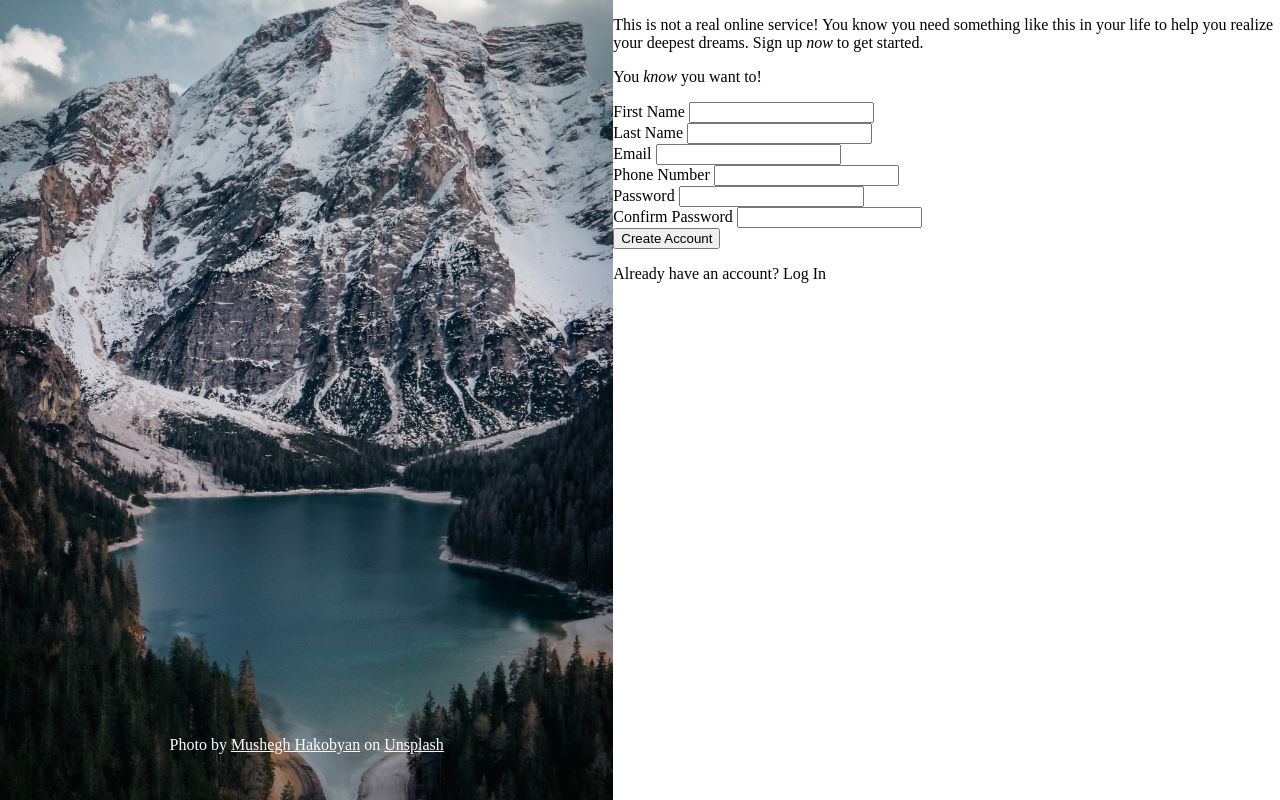
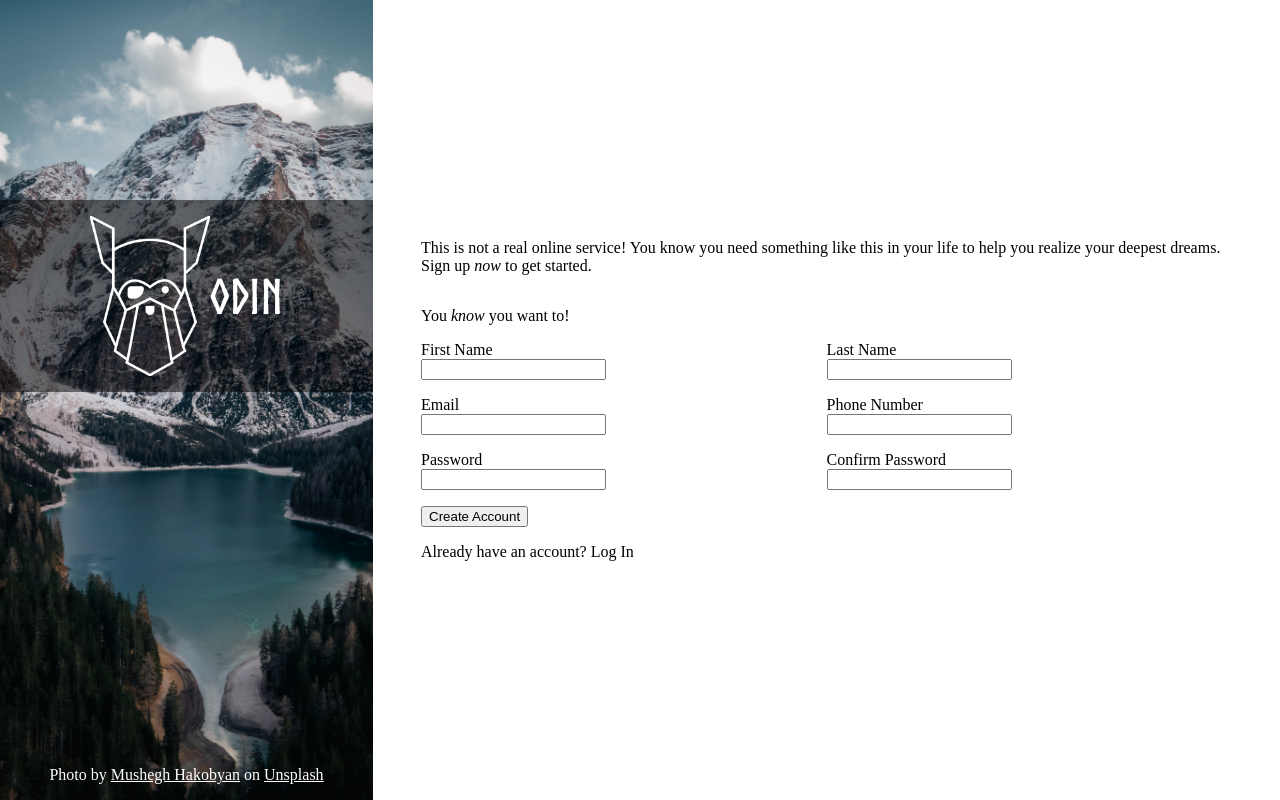
Before and after one commit to firecattos/Sign-up-form, a plain HTML site: page index.html in a window 1280 px wide. Drawn offline with Linux system fonts and the light colour scheme.

Commit message:
Created general base structure.

```diff
--- a/index.html
+++ b/index.html
@@ -9,6 +9,9 @@
 <body>
     <div class="container">
         <div class="left">
+            <div class="banner">
+                <img src="img/odin-lined.png">ODIN
+            </div>
             <p id="imageCredit">Photo by <a href="https://unsplash.com/photos/a-mountain-with-a-lake-in-the-middle-of-it-b-L7Y7EzGDo">Mushegh Hakobyan</a>
                 on <a href="https://unsplash.com/">Unsplash</a></p>
         </div>
@@ -19,29 +22,32 @@
                 Sign up <em>now</em> to get started.
             </p>
             <p>You <em>know</em> you want to!</p>
+            <!--
             <div class="formContainer">
-                <form action="" method="post">
-                    <div>
+            -->
+            <div>
+                <form action="" method="post" class="formContainer">
+                    <div class="inpWrap">
                         <label for="firstName">First Name</label>
                         <input type="text" name="firstName" id="firstName">
                     </div>
-                    <div>
+                    <div class="inpWrap">
                         <label for="lastName">Last Name</label>
                         <input type="text" name="lastName" id="lastName">
                     </div>
-                    <div>
+                    <div class="inpWrap">
                         <label for="email">Email</label>
                         <input type="email" name="email" id="email">
                     </div>
-                    <div>
+                    <div class="inpWrap">
                         <label for="phone">Phone Number</label>
                         <input type="tel" name="phone" id="phone">
                     </div>
-                    <div>
+                    <div class="inpWrap">
                         <label for="pwd">Password</label>
                         <input type="password" name="pwd" id="pwd">
                     </div>
-                    <div>
+                    <div class="inpWrap">
                         <label for="pwdConfirm">Confirm Password</label>
                         <input type="password" name="pwdConfirm" id="pwdConfirm">
                     </div>
--- a/style.css
+++ b/style.css
@@ -1,3 +1,8 @@
+@font-face {
+    font-family: NorseBold;
+    src: url(norse-bold.otf);
+}
+
 body{
     margin: 0;
 }
@@ -9,19 +14,49 @@ body{
 
 .left{
     text-align: center;
-    width: 70vw;
-
+    width: 35vw;
     background-image: url(img/Braies_Lake.jpg);
-    background-position: center;
+    background-position: center center;
     background-size: cover;
+    display: flex;
+    flex-direction: column;
+    justify-content: space-between;
 }
 
-#imageCredit{
+.banner{
+    margin-top: 25vh;
+    padding: 1rem;
+    display: flex;
+    align-items: center;
+    justify-content: center;
+    background-color: rgba(0, 0, 0, 0.5);
+    font-family: norsebold;
+    font-size: 3rem;
     color: white;
-    position: relative;
-    top: 90vh;
 }
 
-#imageCredit a{
+.banner img{
+    height: 20vh;
+}
+
+#imageCredit, #imageCredit a{
     color: white;
 }
+
+.content{
+    display: flex;
+    flex-direction: column;
+    justify-content: center;
+
+    padding: 3rem;
+}
+
+.formContainer{
+    display: grid;
+    grid-template-columns: 1fr 1fr;
+    row-gap: 1rem;
+}
+
+.inpWrap label{
+    display: block;
+}
```
Also changed, not shown: img/odin-lined.png (added), norse-bold.otf (added).
